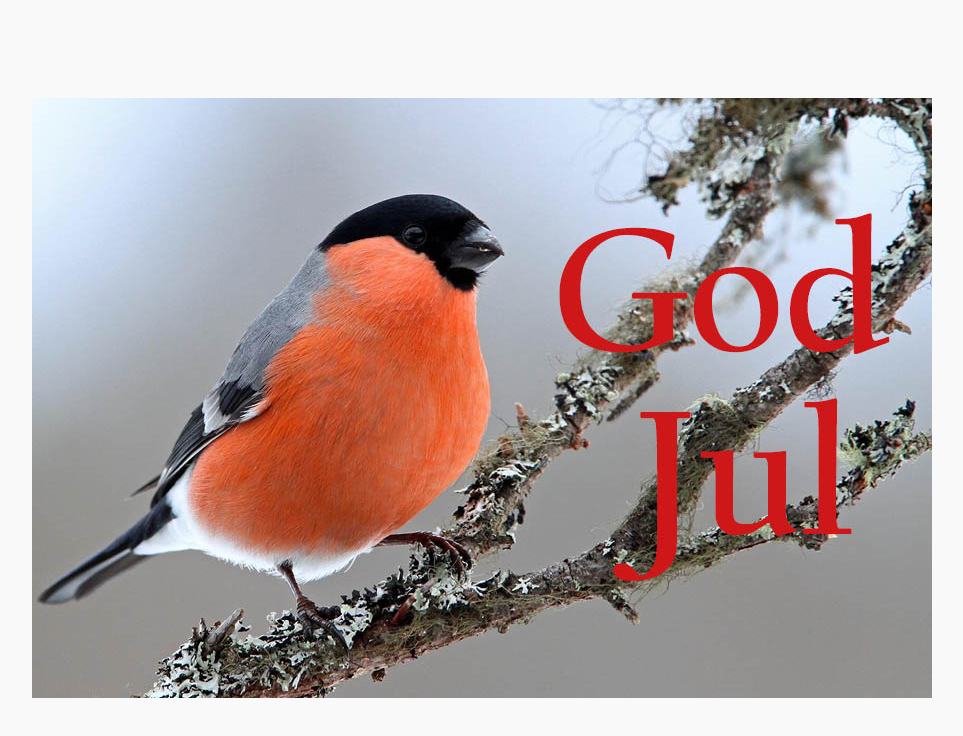
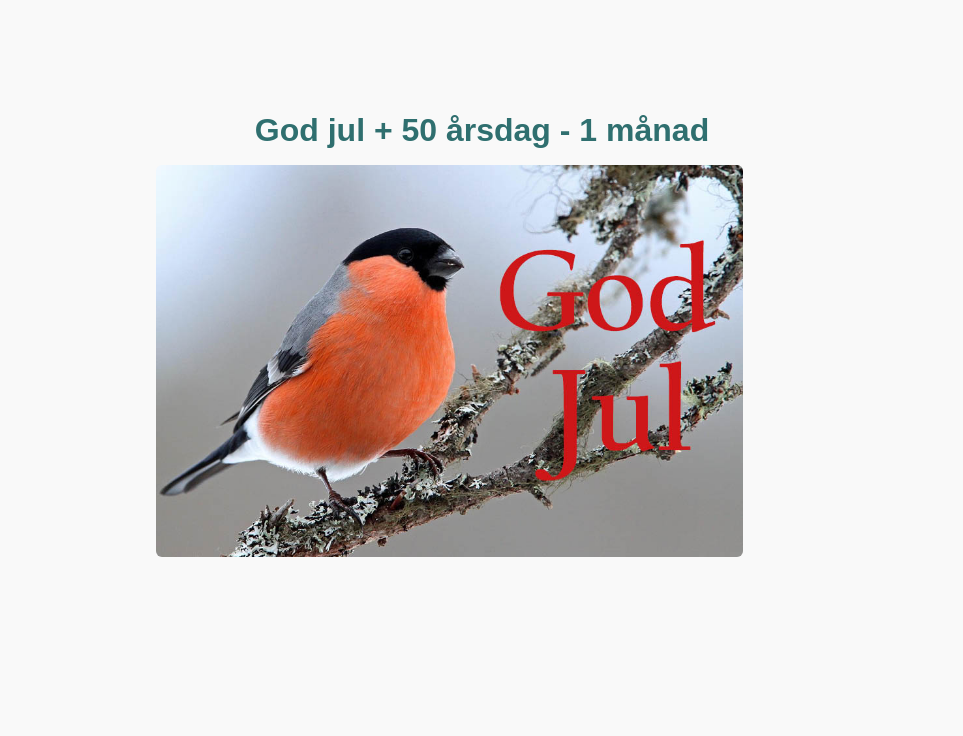
Before and after one commit to Markkiboiii/omsorgochframtid, a plain HTML site: page index.html in a window 1280 px wide. Shown: the whole page, without its empty margins (158-1121 px from the left). Drawn offline with Linux system fonts and the light colour scheme.

Commit message:
Update index.html

```diff
--- a/index.html
+++ b/index.html
@@ -10,23 +10,33 @@
       margin: 0;
       height: 100vh;
       display: flex;
+      flex-direction: column;
       justify-content: center;
       align-items: center;
       background-color: #f9f9f9;
+      font-family: Arial, sans-serif;
+    }
+
+    h1 {
+      margin-bottom: 1rem;
+      color: #2f6f6f;
     }
 
     img {
-      max-width: 100%;
-      height: auto;
+      max-width: 90%;
+      max-height: 80%;
       cursor: pointer;
+      border-radius: 6px;
     }
   </style>
 </head>
 
 <body>
 
+  <h1>God jul + 50 årsdag - 1 månad</h1>
+
   <a href="start.html">
-    <img src="jul.jpg" alt="Omsorg och Framtid">
+    <img src="jul.jpg" alt="God jul från Omsorg och Framtid" />
   </a>
 
 </body>
```
